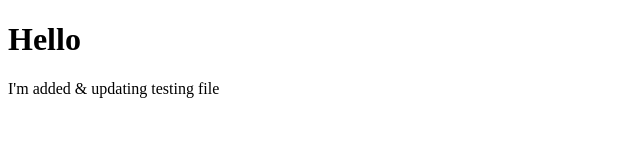
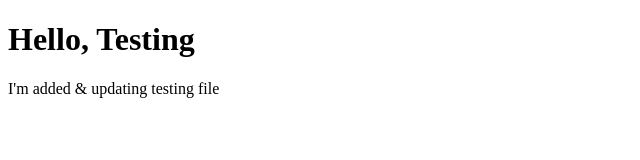
Before and after one commit to Ashiq-Santhila/Demo, a plain HTML site: page index.html in a window 1280 px wide. Shown: the whole page, without its empty margins (0-640 px from the left). Drawn offline with Linux system fonts and the light colour scheme.

Commit message:
Update my new File

```diff
--- a/index.html
+++ b/index.html
@@ -6,8 +6,9 @@
     <title>Document</title>
 </head>
 <body>
-    <h1>Hello</h1>
+    <h1>Hello, Testing</h1>
 
     <p>I'm added & updating testing file</p>
+
 </body>
 </html>
```
